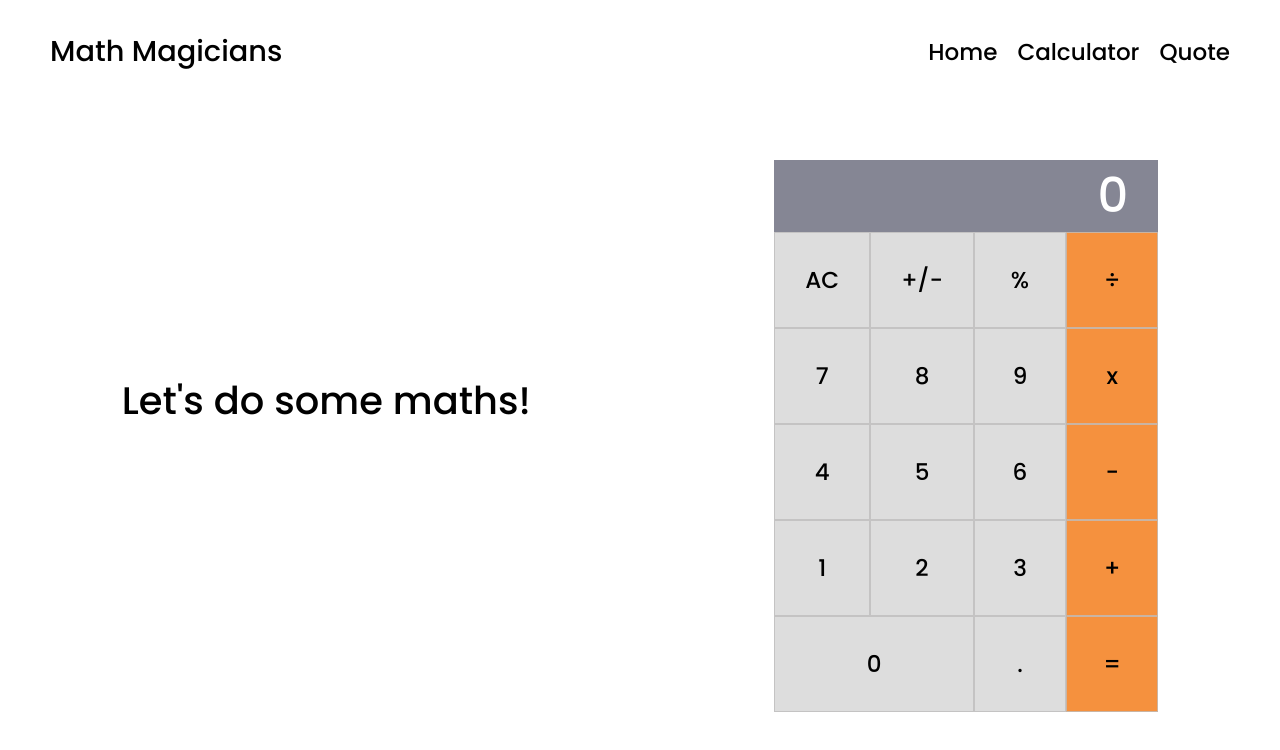
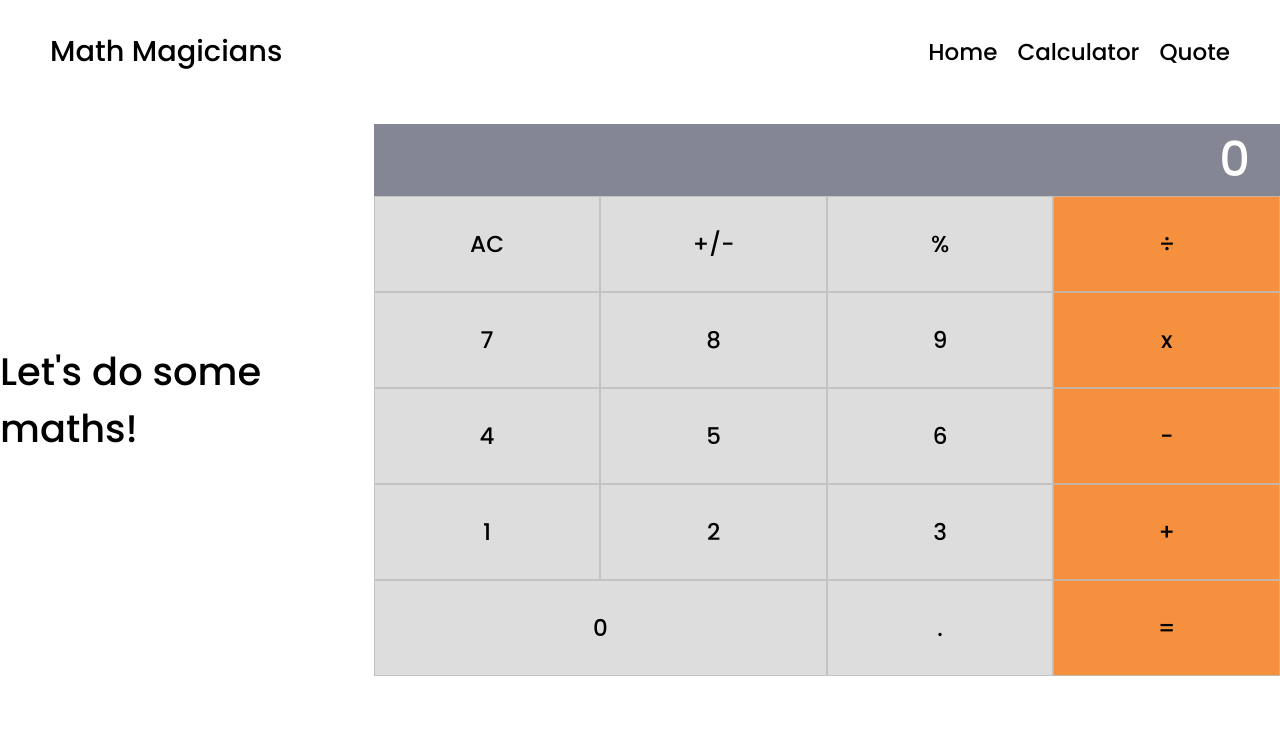
Before and after one commit to deyemiobaa/math-magicians, a React (Create React App) app: page /calculator in a window 1280 px wide. Shown: the top 750 px of the page. Built offline with nearby package versions, Linux system fonts and the light colour scheme.

Commit message:
fix key display

```diff
--- a/src/App.css
+++ b/src/App.css
@@ -5,7 +5,7 @@
   --color-secondary: rgb(245, 145, 62);
   --color-primary: rgb(221, 221, 221);
   --text-area: rgb(133, 134, 148);
-  --padding: 15px;
+  --padding: 10px;
   --font: 500 1.2rem 'Poppins', sans-serif;
 }
 
@@ -59,11 +59,6 @@ li {
   justify-content: space-around;
 }
 
-.calculator {
-  width: 30%;
-  height: 60%;
-}
-
 .calculator-header {
   font-size: 2rem;
 }
@@ -71,19 +66,17 @@ li {
 .keypad {
   width: 100%;
   display: grid;
-  grid-template-columns: repeat(4, 1fr);
+  grid-template-columns: repeat(4, calc(100% / 4));
   align-items: center;
   border-radius: 50px;
-  height: 75%;
 }
 
 .key {
-  padding: var(--padding);
   text-align: center;
   border: 1px solid rgba(190, 189, 189, 0.8);
   background: var(--color-primary);
   cursor: pointer;
-  height: 100%;
+  padding: var(--padding);
 }
 
 .key:hover {
@@ -104,13 +97,11 @@ li {
 
 .display {
   width: 100%;
-  height: 15%;
   background: var(--text-area);
 }
 
 #display {
   width: 100%;
-  height: 100%;
   display: flex;
   align-items: center;
   text-align: right;
@@ -123,3 +114,9 @@ li {
 #display::placeholder {
   color: rgba(190, 189, 189);
 }
+
+@media screen and (max-width: 982px) {
+  .container {
+    flex-direction: column;
+  }
+}
```
